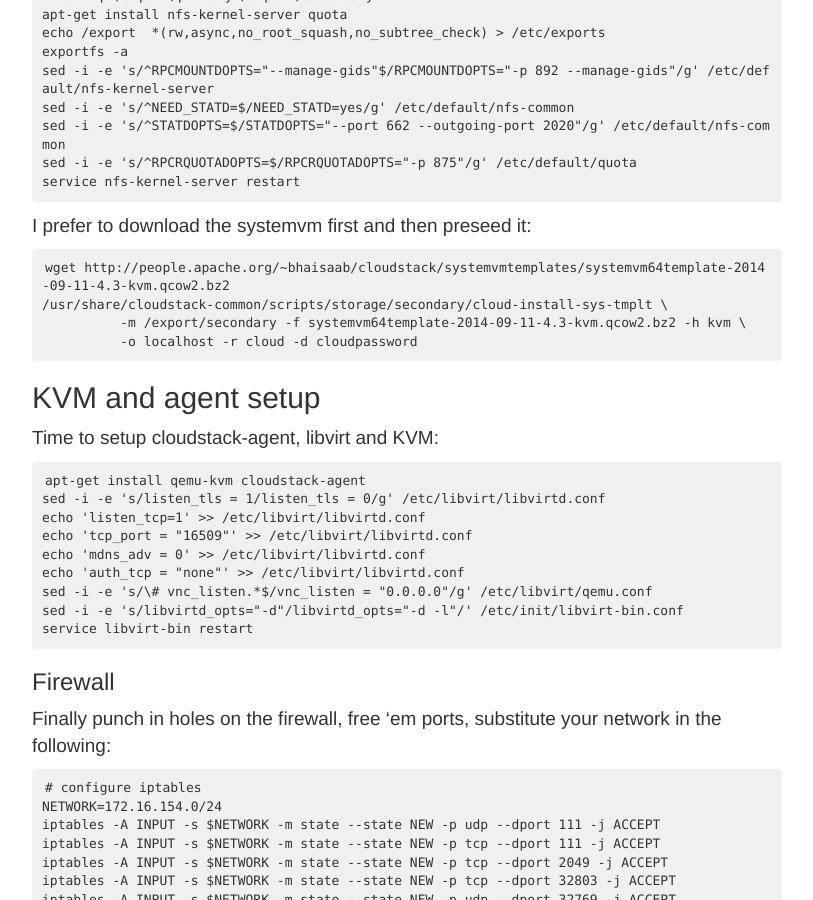
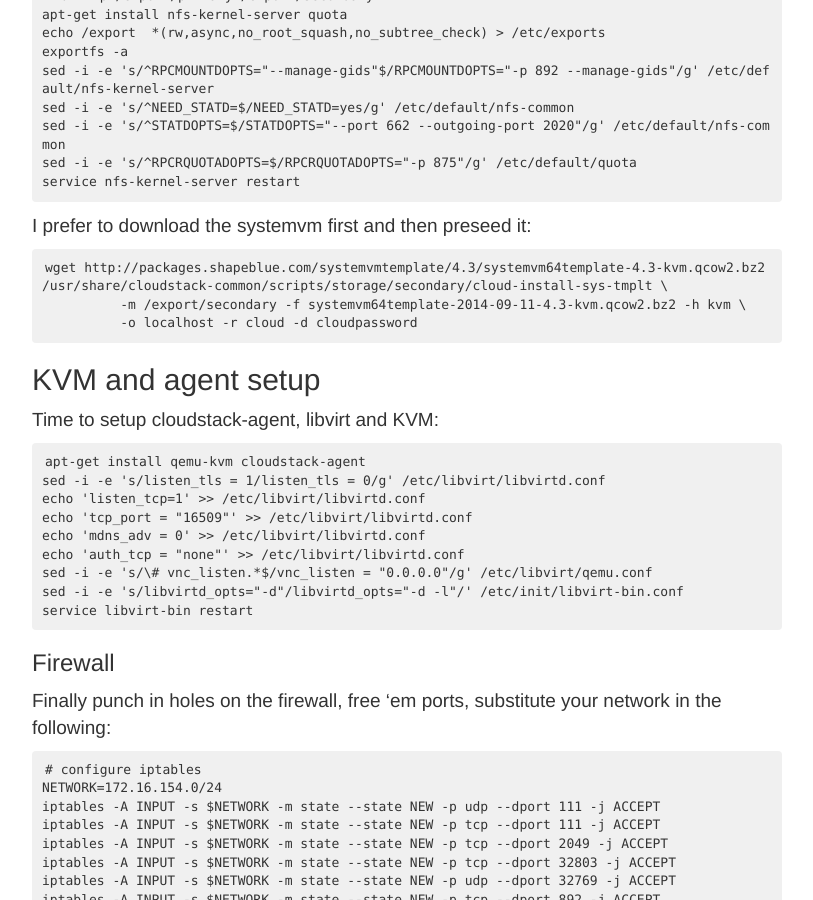
Before and after one commit to rohityadavcloud/rohityadavcloud.github.io, a Jekyll site: the page built from _posts/2014-09-12-cloudstack-kvm.markdown, in a window 1280 px wide and 900 px high, scrolled down 3328 px. Shown: the whole window, without its empty margins (233-1046 px from the left). Built offline with Jekyll 4.4.1, drawn with Linux system fonts in a browser that asks for light colours; comment, search, counter and statistics services are not loaded; some of the changed lines change nothing that is shown.

Commit message:
_posts: fix systemvm link in blog
Signed-off-by: Rohit Yadav <rohit.yadav@shapeblue.com>

```diff
--- a/_posts/2014-09-12-cloudstack-kvm.markdown
+++ b/_posts/2014-09-12-cloudstack-kvm.markdown
@@ -153,7 +153,7 @@
 
 I prefer to download the systemvm first and then preseed it:
 
-    wget http://people.apache.org/~bhaisaab/cloudstack/systemvmtemplates/systemvm64template-2014-09-11-4.3-kvm.qcow2.bz2
+    wget http://packages.shapeblue.com/systemvmtemplate/4.3/systemvm64template-4.3-kvm.qcow2.bz2
     /usr/share/cloudstack-common/scripts/storage/secondary/cloud-install-sys-tmplt \
               -m /export/secondary -f systemvm64template-2014-09-11-4.3-kvm.qcow2.bz2 -h kvm \
               -o localhost -r cloud -d cloudpassword
```
